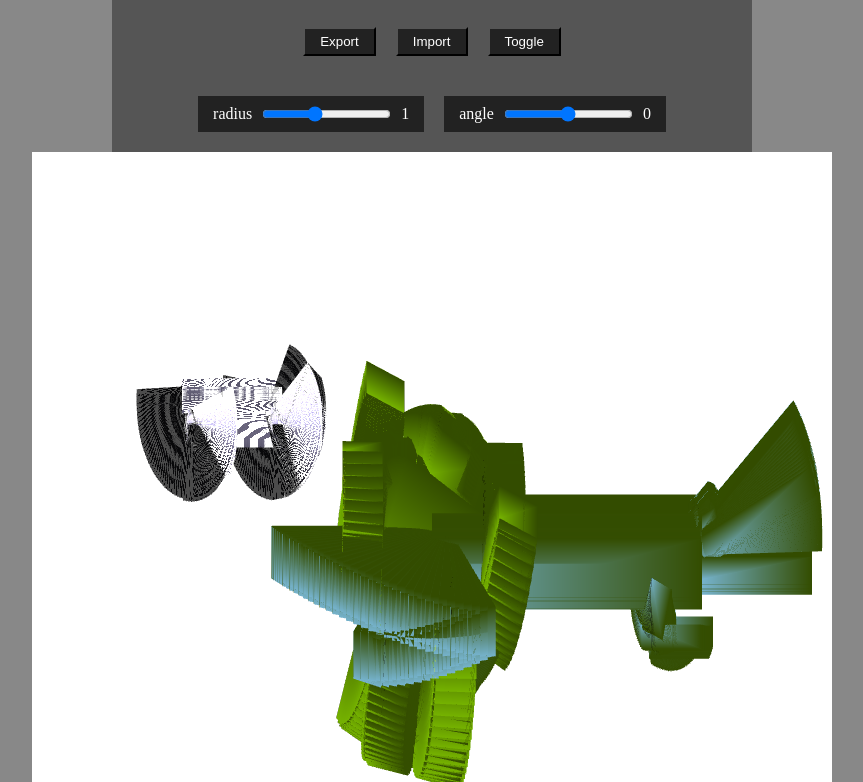
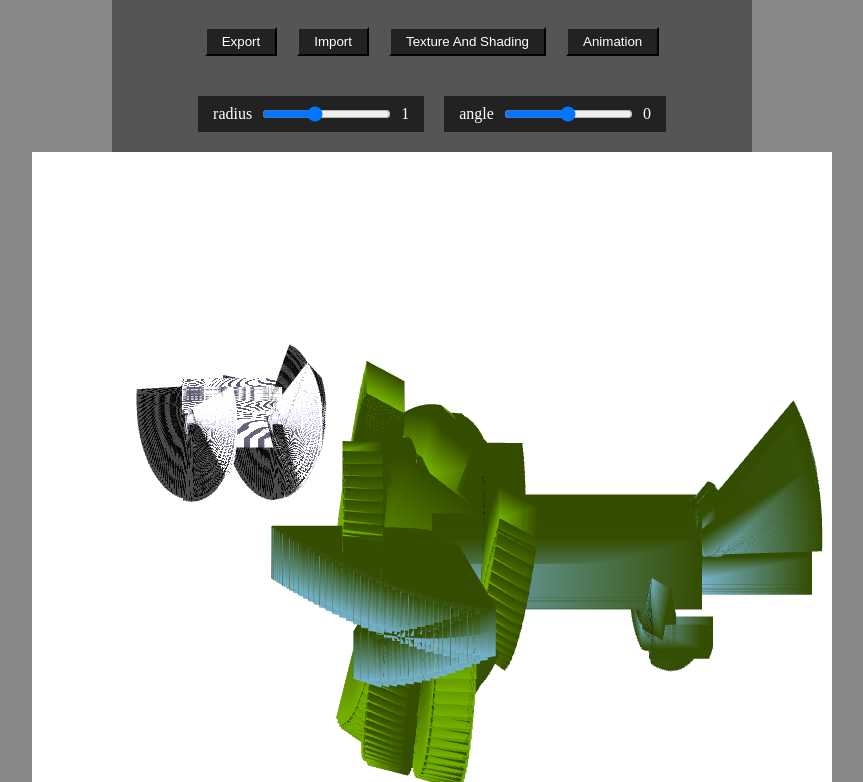
Before and after one commit to primayoriko/webgl-animation-3d, a website with bundled scripts: page public/index.html in a window 1280 px wide. Shown: the part 115-897 px from the top of the page, without its empty margins (208-1071 px from the left). Built offline with nearby package versions, Linux system fonts and the light colour scheme; animation ran at ten frames a second.

Commit message:
fix: ui button

```diff
--- a/public/index.html
+++ b/public/index.html
@@ -20,7 +20,8 @@
         <div class="navbar">
             <button id="export-btn" class="menu-item"> Export </button>
             <button id="import-btn" class="menu-item" value="asd"> Import </button>
-            <button id="toggle-btn" class="menu-item" value="asd"> Toggle </button>
+            <button id="texture-shading-btn" class="menu-item" value="asd"> Texture And Shading </button>
+            <button id="animation-btn" class="menu-item" value="asd"> Animation </button>
         </div>
 
         <div class="navbar">
--- a/public/static/js/index.js
+++ b/public/static/js/index.js
@@ -61,7 +61,7 @@ function loadEvents(app) {
     const exportBtn = document.getElementById('export-btn');
     const importBtn = document.getElementById('import-btn');
     const uploadBtn = document.getElementById('upload-btn');
-    const toggleBtn = document.getElementById('toggle-btn');
+    const toggleBtn = document.getElementById('texture-shading-btn');
     const cameraAngleSlider = document.getElementById("camera-angle");
     const cameraRadiusSlider = document.getElementById("camera-radius");
 
```
